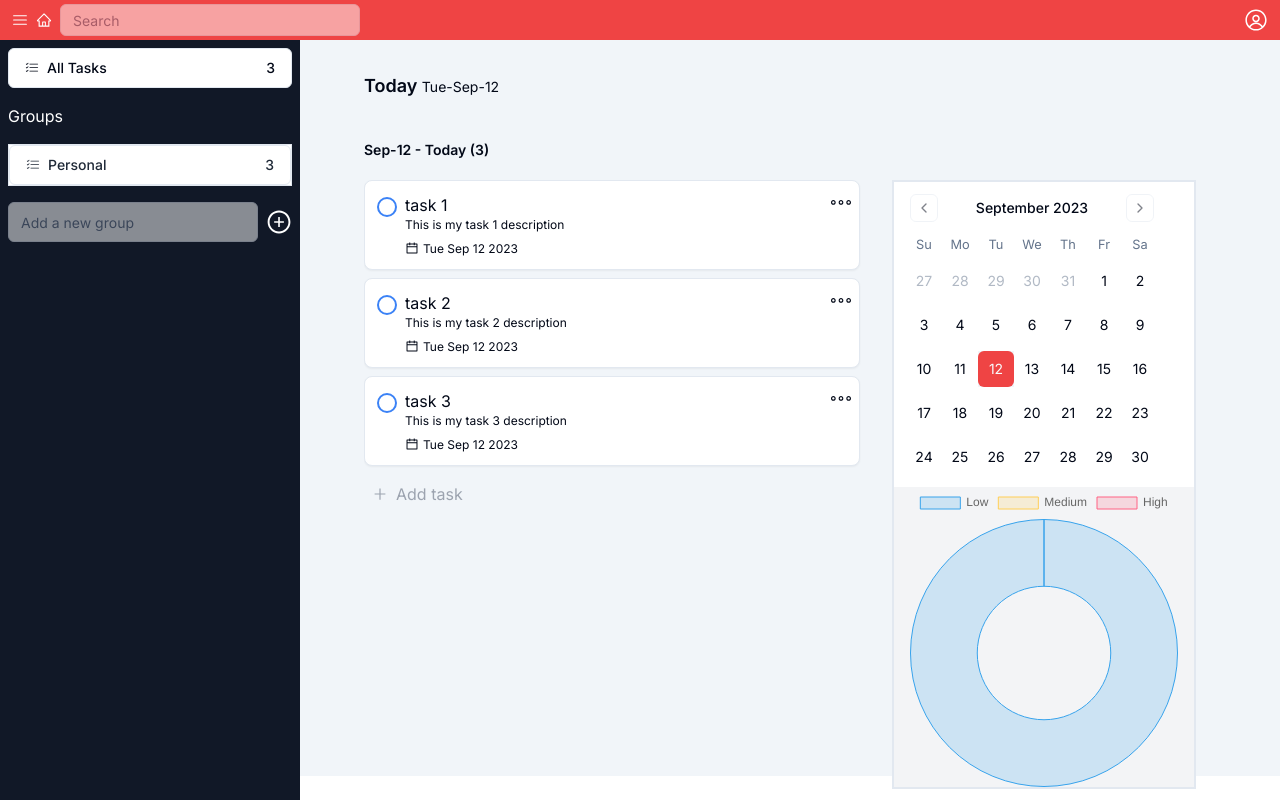
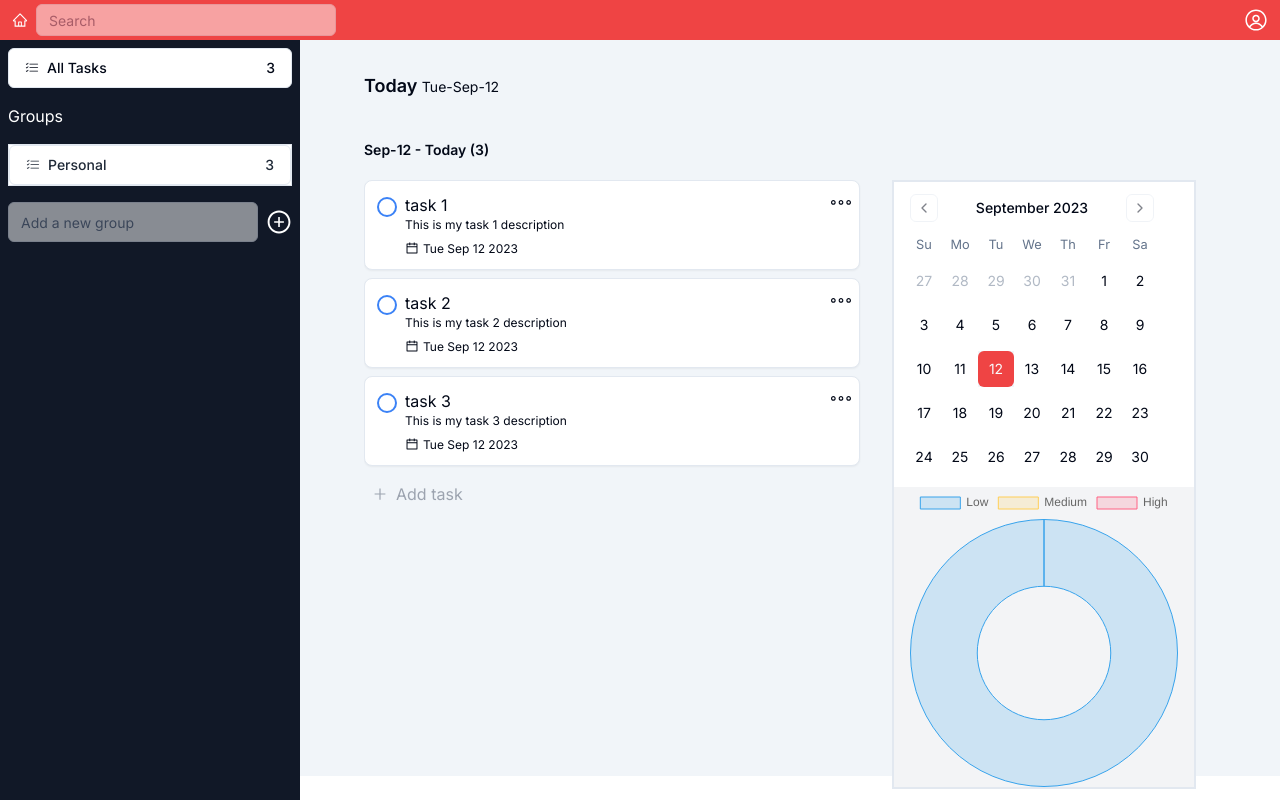
Before and after one commit to eric-nichols-nyc/listit-nextjs, a Next.js app: page /tasks in a window 1280 px wide. Built offline with nearby package versions, Linux system fonts and the light colour scheme.

Commit message:
update to add form

```diff
--- a/components/AddTaskForm.tsx
+++ b/components/AddTaskForm.tsx
@@ -77,7 +77,7 @@ const AddtaskForm = () => {
     ">
       {
         showForm ? (
-          <div className="absolute bottom-0 left-0">
+          <div className="absolute bottom-0 left-0 shadow-lg">
           <Card>
             <CardHeader className="pt-2" />
             <CardContent>
--- a/components/Calendar.tsx
+++ b/components/Calendar.tsx
@@ -19,12 +19,13 @@ const CalendarComponent = () => {
 
   // get items to show for this day
   const getItemsForDay = useCallback((day: Date) => {
+    console.log('day ', day)
     setSelectedDate(day)
     const substring = day.toISOString().substring(0, 10)
     const list = tasks.filter(task => task.duedate.toISOString().substring(0, 10) === substring)
     const unique = Array.from(new Set(list))
     setFilteredDays(unique)
-  },[tasks]);
+  }, [tasks]);
 
   const [selectedDays, setSelectedDays] = useState<Date[]>(getUniqueDates());
   const [filteredDays, setFilteredDays] = useState<any[]>([]);
@@ -33,9 +34,12 @@ const CalendarComponent = () => {
   // refresh calendar when tasks change
   useEffect(() => {
     setSelectedDays(getUniqueDates())
-    if(selectedDate) getItemsForDay(selectedDate)
-  }, [tasks, getUniqueDates, selectedDate,getItemsForDay])
-
+    if (selectedDate) getItemsForDay(selectedDate)
+  }, [tasks, getUniqueDates, selectedDate, getItemsForDay])
+  // refresh calendar when tasks change
+  useEffect(() => {
+    console.log('filteredDays', filteredDays)
+  }, [filteredDays])
 
   return (
     <div className=" border-2 bg-gray-100">
--- a/components/Topbar.tsx
+++ b/components/Topbar.tsx
@@ -32,11 +32,6 @@ const Header = () => {
           path === '/tasks' && (
             <>
               <div className="flex flex-1 gap-2 items-center">
-                <RxHamburgerMenu
-                  className="cursor-pointer"
-                  color="white"
-                  onClick={() => { alert("clicked") }}
-                />
                 <AiOutlineHome
                   className="cursor-pointer"
                   color="white"
```
